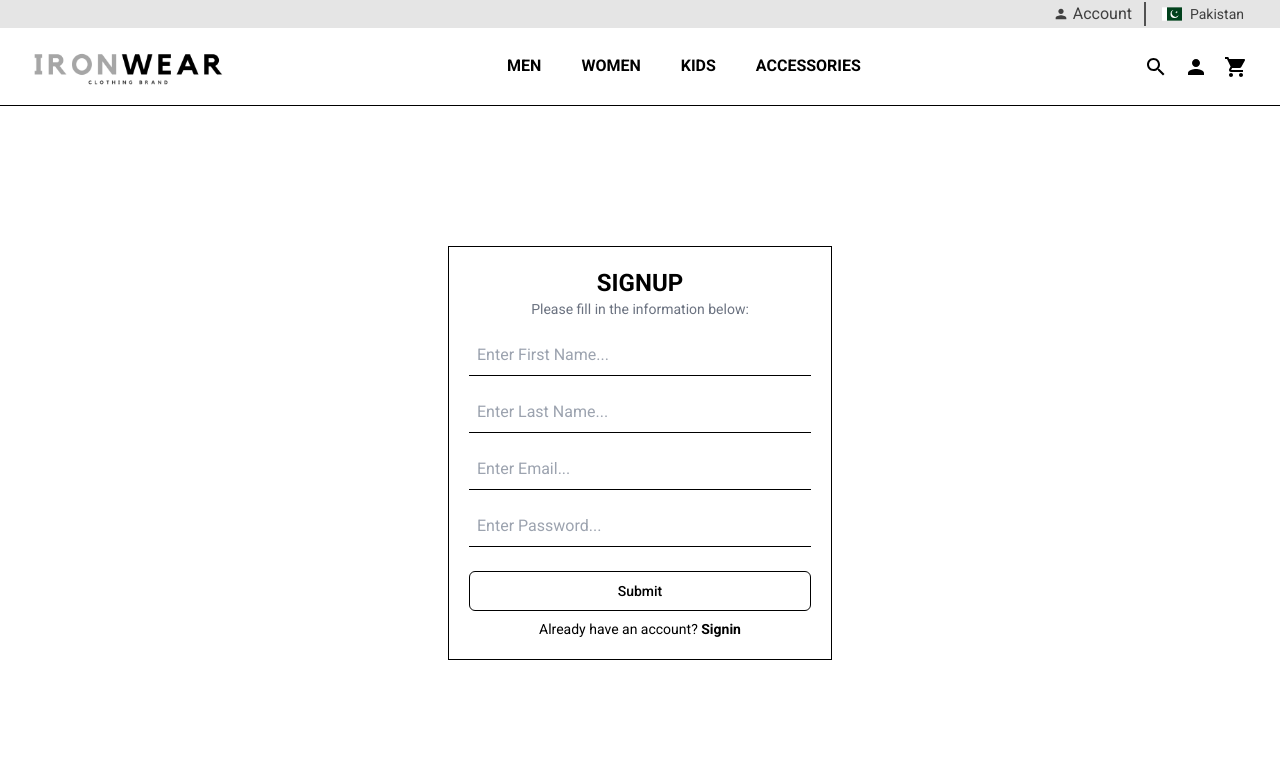
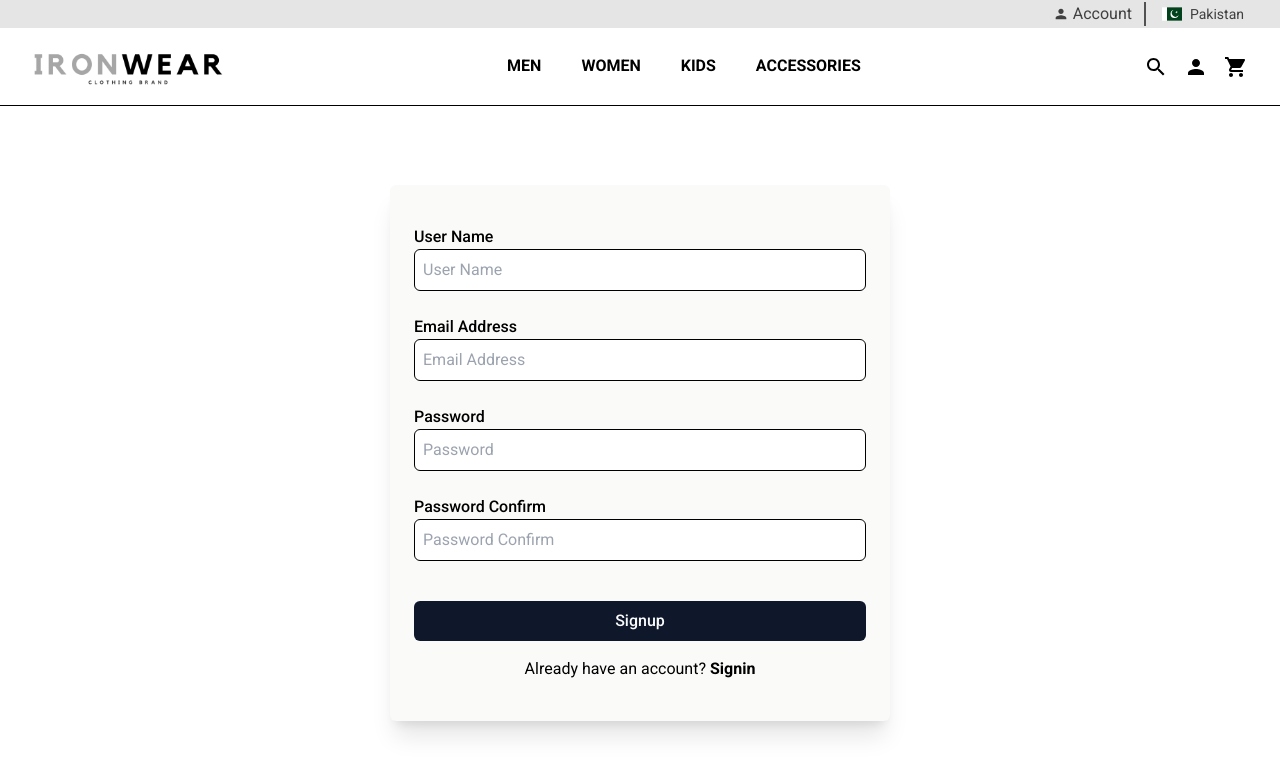
Before and after one commit to Ehtesham-Zahid/e-commerce-2-frontend, a React (Vite) app: page /account/signup in a window 1280 px wide. Shown: the top 774 px of the page. Built offline with nearby package versions, Linux system fonts and the light colour scheme.

Commit message:
first commit

```diff
--- a/package.json
+++ b/package.json
@@ -15,6 +15,7 @@
     "@hookform/resolvers": "^3.4.0",
     "@mui/icons-material": "^5.15.18",
     "@mui/material": "^5.15.18",
+    "@radix-ui/react-checkbox": "^1.0.4",
     "@radix-ui/react-dialog": "^1.0.5",
     "@radix-ui/react-label": "^2.0.2",
     "@radix-ui/react-select": "^2.0.0",
--- a/src/components/SigninForm/SigninForm.jsx
+++ b/src/components/SigninForm/SigninForm.jsx
@@ -2,6 +2,7 @@ import { Button } from "@/shadcn-components/ui/button";
 import { useState } from "react";
 import { useForm } from "react-hook-form";
 import { Link } from "react-router-dom";
+import { Checkbox } from "@/shadcn-components/ui/checkbox";
 
 const SigninForm = () => {
   const {
@@ -21,39 +22,39 @@ const SigninForm = () => {
     /* "handleSubmit" will validate your inputs before invoking "onSubmit" */
     <form
       onSubmit={handleSubmit(onSubmit)}
-      className="w-80 min-[500px]:w-96 border border-black rounded-md p-5 flex flex-col   justify-center"
+      className="w-full min-[500px]:w-[500px] m-2 shadow-xl rounded-md p-5 py-10 px-6 flex flex-col  bg-stone-50  justify-center"
     >
-      <p className="text-center text-2xl font-semibold ">SIGNIN</p>
-      <p className="text-gray-500 text-center mb-2 text-sm">
-        Enter your email and password to Signin:
-      </p>
-      {/* <div className="flex flex-col justify-center w-full "> */}
-      <label className="text-black font-semibold">Email</label>
+      <p className="text-xl mb-5 ">Hi, Welcome Back!</p>
+
       <input
         {...register("email", { required: true })}
         value={email}
         onChange={(e) => setEmail(e.target.value)}
-        placeholder="Enter Email..."
-        className="border border-black rounded-md p-2 mb-2 "
+        placeholder="Email Address"
+        className="border border-black rounded-md p-2 my-4 "
       />
-      <label className="text-black font-semibold">Password</label>
+
       <input
         {...register("password", { required: true })}
         value={password}
         onChange={(e) => setPassword(e.target.value)}
-        placeholder="Enter Password..."
-        className="border border-black rounded-md p-2 "
+        placeholder="Password"
+        className="border border-black rounded-md p-2 mt-2  "
       />
-      {/* </div> */}
-      {/* <div className="flex justify-end w-"> */}
-      <p className="text-black text-end  text-sm mt-1 cursor-pointer underline-offset-4 hover:underline mb-5">
-        Forgot your Password?
-      </p>
-      {/* </div> */}
 
-      {/* <input type="submit" /> */}
-      <Button className="w-full bg-black">Submit</Button>
-      <p className="text-black text-center text-sm mt-2">
+      <div className="flex  justify-between items-center my-8">
+        <div className="flex items-center">
+          <Checkbox />
+          <p className="ms-2 font-medium">Keep me signed in</p>
+        </div>
+
+        <p className="text-neutral-500 text-end     hover:text-black  cursor-pointer  ">
+          Forgot?
+        </p>
+      </div>
+
+      <Button className="w-full bg-black text-md">Signin</Button>
+      <p className="text-black text-center  mt-4">
         Don't have an account?{" "}
         <Link
           to="/account/signup"
--- a/src/components/SignupForm/SignupForm.jsx
+++ b/src/components/SignupForm/SignupForm.jsx
@@ -13,8 +13,10 @@ const SigninForm = () => {
 
   const [firstName, setFirstName] = useState("");
   const [lastName, setLastName] = useState("");
+  const [userName, setUserName] = useState("");
   const [email, setEmail] = useState("");
   const [password, setPassword] = useState("");
+  const [passwordConfirm, setPasswordConfirm] = useState("");
   const onSubmit = (data) => console.log(data);
 
   console.log(watch("example")); // watch input value by passing the name of it
@@ -23,54 +25,70 @@ const SigninForm = () => {
     /* "handleSubmit" will validate your inputs before invoking "onSubmit" */
     <form
       onSubmit={handleSubmit(onSubmit)}
-      className="w-80 min-[500px]:w-96 border border-black   p-5 flex flex-col    justify-center"
+      className="w-full min-[500px]:w-[500px] m-2 shadow-xl rounded-md p-5 py-10 px-6 flex flex-col  bg-stone-50  justify-center"
     >
-      <p className="text-center text-2xl font-semibold ">SIGNUP</p>
+      {/* <p className="text-center text-2xl font-semibold ">SIGNUP</p>
       <p className="text-gray-500 text-center mb-2 text-sm">
         Please fill in the information below:
-      </p>
+      </p> */}
       {/* <div className="flex flex-col justify-center w-full "> */}
-      {/* <label className="text-black font-semibold">First Name</label> */}
+      {/* <label className="text-black font-medium">First Name</label>
       <input
         {...register("firstName", { required: true })}
         value={firstName}
         onChange={(e) => setFirstName(e.target.value)}
-        placeholder="Enter First Name..."
-        className="border-b border-black rounded- p-2 my-2 outline-none"
+        placeholder="First Name"
+        className="border border-black rounded-md p-2 mb-6"
       />{" "}
-      {/* <label className="text-black font-semibold">Last Name</label> */}
+      <label className="text-black font-medium">Last Name</label>
       <input
         {...register("lastName", { required: true })}
         value={lastName}
         onChange={(e) => setLastName(e.target.value)}
-        placeholder="Enter Last Name..."
-        className="border-b border-black rounded- p-2 my-2 outline-none"
+        placeholder="Last Name"
+        className="border border-black rounded-md p-2 mb-6"
+      /> */}
+      <label className="text-black font-medium">User Name</label>
+      <input
+        {...register("userName", { required: true })}
+        value={userName}
+        onChange={(e) => setUserName(e.target.value)}
+        placeholder="User Name"
+        className="border border-black rounded-md p-2 mb-6"
       />
-      {/* <label className="text-black font-semibold">Email</label> */}
+      <label className="text-black font-medium">Email Address</label>
       <input
         {...register("email", { required: true })}
         value={email}
         onChange={(e) => setEmail(e.target.value)}
-        placeholder="Enter Email..."
-        className="border-b border-black rounded- p-2 my-2 outline-none "
+        placeholder="Email Address"
+        className="border border-black rounded-md p-2 mb-6 "
       />
-      {/* <label className="text-black font-semibold">Password</label> */}
+      <label className="text-black font-medium">Password</label>
       <input
         {...register("password", { required: true })}
         value={password}
         onChange={(e) => setPassword(e.target.value)}
-        placeholder="Enter Password..."
-        className="border-b border-black rounded- p-2 my-2 outline-none"
+        placeholder="Password"
+        className="border border-black rounded-md p-2 mb-6"
+      />
+      <label className="text-black font-medium">Password Confirm</label>
+      <input
+        {...register("passwordConfirm", { required: true })}
+        value={passwordConfirm}
+        onChange={(e) => setPasswordConfirm(e.target.value)}
+        placeholder="Password Confirm"
+        className="border border-black rounded-md p-2 mb-6"
       />
       {/* </div> */}
       {/* <input type="submit" /> */}
       <Button
-        variant="outline"
-        className="w-full border-black hover:bg-black hover:text-white mt-4"
+        // variant="outline"
+        className="w-full border-black mt-4 text-md"
       >
-        Submit
+        Signup
       </Button>
-      <p className="text-black text-center text-sm mt-2">
+      <p className="text-black text-center mt-4">
         Already have an account?{" "}
         <Link
           to="/account/signin"
--- a/src/components/SwiperSlider/SwiperSlider.css
+++ b/src/components/SwiperSlider/SwiperSlider.css
@@ -96,7 +96,7 @@
   width: 100%;
 } */
 
-..button-special {
+.button-special {
   /* padding: 4px; */
   border: none;
   border-radius: 5px;
--- a/src/components/SwiperSlider/SwiperSlider.jsx
+++ b/src/components/SwiperSlider/SwiperSlider.jsx
@@ -13,6 +13,7 @@ import "swiper/css/scrollbar";
 
 import "./SwiperSlider.css";
 import { Button } from "@/shadcn-components/ui/button";
+import { Link } from "react-router-dom";
 
 const SwiperSlider = () => {
   return (
@@ -33,30 +34,36 @@ const SwiperSlider = () => {
           MEN CLOTHING
         </p>
 
+        <Link to="/collections/men">
           <button className="button-special py-1.5 px-5 mx-2 mb-10 ">
-          Shop Now{" "}
+            Shop Now
             <ArrowRightAltIcon fontSize="large" className="mx-1 mb-0.5" />
           </button>
+        </Link>
       </SwiperSlide>
       <SwiperSlide className="slider1 flex justify-center items-center flex-col">
         {" "}
         <p className="gradient-text text-5xl sm:text-6xl md:text-7xl font-bold mb-20  ">
           WOMEN CLOTHING
         </p>
+        <Link to="/collections/women">
           <button className="button-special py-1.5 px-5 mx-2 mb-10 ">
             Shop Now{" "}
             <ArrowRightAltIcon fontSize="large" className="mx-1 mb-0.5" />
           </button>
+        </Link>
       </SwiperSlide>
       <SwiperSlide className="slider1 flex justify-center items-center flex-col">
         {" "}
         <p className="gradient-text text-5xl sm:text-6xl md:text-7xl font-bold mb-20  ">
           KIDS CLOTHING
         </p>
+        <Link to="/collections/kids">
           <button className="button-special py-1.5 px-5 mx-2 mb-10 ">
             Shop Now{" "}
             <ArrowRightAltIcon fontSize="large" className="mx-1 mb-0.5" />
-        </button>
+          </button>{" "}
+        </Link>
       </SwiperSlide>
     </Swiper>
   );
--- /dev/null
+++ b/src/shadcn-components/ui/checkbox.jsx
@@ -0,0 +1,22 @@
+import * as React from "react"
+import * as CheckboxPrimitive from "@radix-ui/react-checkbox"
+import { Check } from "lucide-react"
+
+import { cn } from "@/lib/utils"
+
+const Checkbox = React.forwardRef(({ className, ...props }, ref) => (
+  <CheckboxPrimitive.Root
+    ref={ref}
+    className={cn(
+      "peer h-4 w-4 shrink-0 rounded-sm border border-slate-200 border-slate-900 ring-offset-white focus-visible:outline-none focus-visible:ring-2 focus-visible:ring-slate-950 focus-visible:ring-offset-2 disabled:cursor-not-allowed disabled:opacity-50 data-[state=checked]:bg-slate-900 data-[state=checked]:text-slate-50 dark:border-slate-800 dark:border-slate-50 dark:ring-offset-slate-950 dark:focus-visible:ring-slate-300 dark:data-[state=checked]:bg-slate-50 dark:data-[state=checked]:text-slate-900",
+      className
+    )}
+    {...props}>
+    <CheckboxPrimitive.Indicator className={cn("flex items-center justify-center text-current")}>
+      <Check className="h-4 w-4" />
+    </CheckboxPrimitive.Indicator>
+  </CheckboxPrimitive.Root>
+))
+Checkbox.displayName = CheckboxPrimitive.Root.displayName
+
+export { Checkbox }
```
Also changed, not shown: 1 other file (tests, documents, lock files or other folders). Lines whose indentation alone changed are shown as unchanged.
